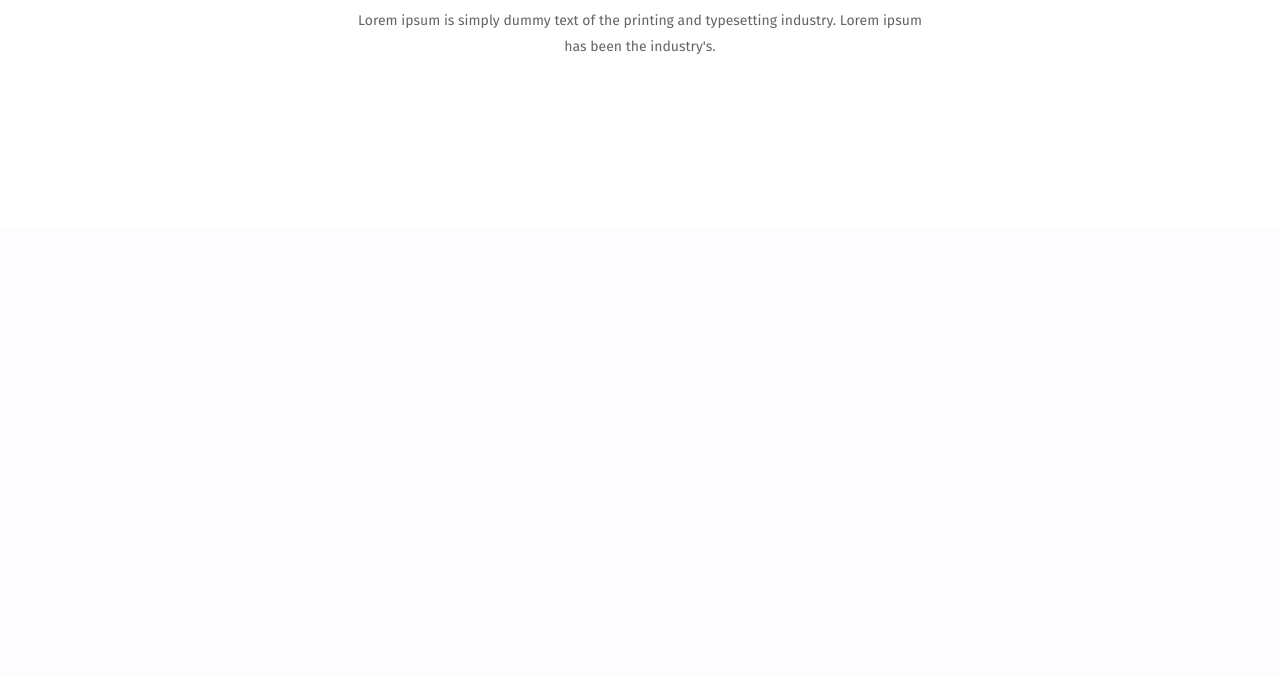
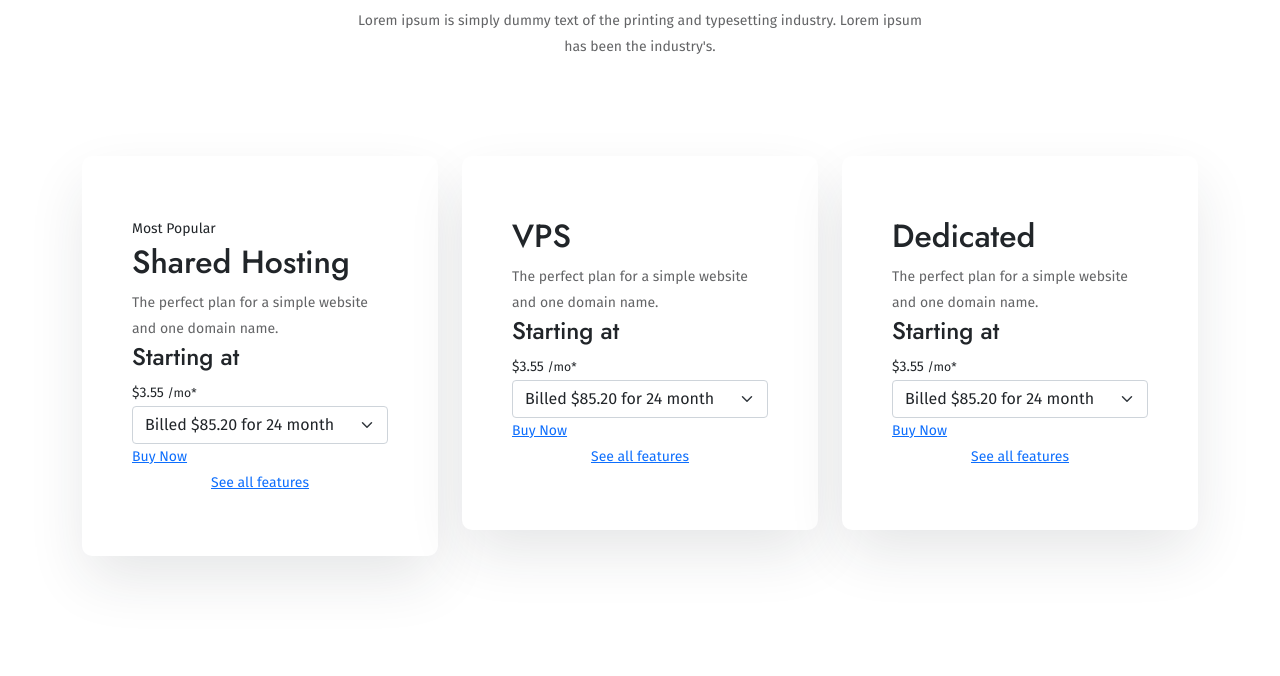
Before and after one commit to imation82/hoston-premium, a PHP site: page / in a window 1280 px wide. Shown: the part 4731-5407 px from the top of the page. Before the commit the page ends 4785 px from the top, so only its background shows below. Run offline with PHP 8.4, Linux system fonts and the light colour scheme; some web fonts are replaced.

Commit message:
Added - Packages

```diff
--- a/assets/css/custom.css
+++ b/assets/css/custom.css
@@ -368,6 +368,15 @@ section {
   color: #FFFFFF;
 }
 
+.packages__block {
+  position: relative;
+  background: #ffffff;
+  padding: 60px 50px;
+  -webkit-box-shadow: 0px 25px 60px -5px rgba(33, 40, 51, 0.12);
+          box-shadow: 0px 25px 60px -5px rgba(33, 40, 51, 0.12);
+  border-radius: 10px;
+}
+
 @media (min-width: 320px) and (max-width: 767px) {
   .header {
     padding-top: 100px;
--- a/assets/css/custom.scss
+++ b/assets/css/custom.scss
@@ -329,6 +329,16 @@ section {
     }
 }
 
+// Packages
+
+.packages__block {
+    position: relative;
+    background: #ffffff;
+    padding: 60px 50px;
+    box-shadow: 0px 25px 60px -5px rgba(33,40,51,0.12);
+    border-radius: 10px;
+}
+
 // Media queries
 
 @media (min-width:320px) and (max-width:767px) {
--- a/index.html
+++ b/index.html
@@ -381,6 +381,120 @@
                     </div>
                 </div>
             </div>
+            <div class="row mt-5">
+                <div class="col-lg-4">
+                  <div class="packages__block">
+                    <span class="packages__popular">Most Popular</span>
+                    <h3>Shared Hosting</h3>
+                    <p class="packages__block--description"> The perfect plan for a simple website and one domain name. </p>
+                    <div class="package">
+                      <h4>Starting at</h4>
+                      <div class="packages__block--price">
+                        <span>$3.55</span>
+                        <small>/mo*</small>
+                      </div>
+                      <select class="form-select form-control">
+                        <option value="1" selected>Billed $85.20 for 24 month</option>
+                        <option value="2">Billed $42.60 for 12 month</option>
+                        <option value="3">Billed $21.30 for 6 month</option>
+                      </select>
+                      <a href="#" class="order__btn1">Buy Now</a>
+                      <div class="package-detail-block">
+                        <div class="collapse" id="package-details-1">
+                          <div class="package-lists">
+                            <ul class="list-unstyled">
+                              <li>Unlimited websites</li>
+                              <li>Unlimited storage</li>
+                              <li>Scalable bandwidth</li>
+                              <li>25 MySQL databases</li>
+                              <li>25 FTP logins</li>
+                              <li>Free SSL certificate by Let's Encrypt</li>
+                              <li>Free domain for the first year</li>
+                            </ul>
+                          </div>
+                        </div>
+                        <div class="package-btn text-center">
+                          <a class="custom-btn-2 all-features pricingPlan" data-bs-toggle="collapse" href="#package-details-1" role="button" aria-expanded="false"> See all features </a>
+                        </div>
+                      </div>
+                    </div>
+                  </div>
+                </div>
+                <div class="col-lg-4">
+                  <div class="packages__block">
+                    <h3>VPS</h3>
+                    <p class="packages__block--description"> The perfect plan for a simple website and one domain name. </p>
+                    <div class="package">
+                      <h4>Starting at</h4>
+                      <div class="packages__block--price">
+                        <span>$3.55</span>
+                        <small>/mo*</small>
+                      </div>
+                      <select class="form-select form-control">
+                        <option value="1" selected>Billed $85.20 for 24 month</option>
+                        <option value="2">Billed $42.60 for 12 month</option>
+                        <option value="3">Billed $21.30 for 6 month</option>
+                      </select>
+                      <a href="#" class="order__btn2">Buy Now</a>
+                      <div class="package-detail-block">
+                        <div class="collapse" id="package-details-2">
+                          <div class="package-lists">
+                            <ul class="list-unstyled">
+                              <li>Unlimited websites</li>
+                              <li>Unlimited storage</li>
+                              <li>Scalable bandwidth</li>
+                              <li>25 MySQL databases</li>
+                              <li>25 FTP logins</li>
+                              <li>Free SSL certificate by Let's Encrypt</li>
+                              <li>Free domain for the first year</li>
+                            </ul>
+                          </div>
+                        </div>
+                        <div class="package-btn text-center">
+                          <a class="custom-btn-2 all-features pricingPlan" data-bs-toggle="collapse" href="#package-details-2" role="button" aria-expanded="false"> See all features </a>
+                        </div>
+                      </div>
+                    </div>
+                  </div>
+                </div>
+                <div class="col-lg-4">
+                  <div class="packages__block">
+                    <h3>Dedicated</h3>
+                    <p class="packages__block--description"> The perfect plan for a simple website and one domain name. </p>
+                    <div class="package">
+                      <h4>Starting at</h4>
+                      <div class="packages__block--price">
+                        <span>$3.55</span>
+                        <small>/mo*</small>
+                      </div>
+                      <select class="form-select form-control">
+                        <option value="1" selected>Billed $85.20 for 24 month</option>
+                        <option value="2">Billed $42.60 for 12 month</option>
+                        <option value="3">Billed $21.30 for 6 month</option>
+                      </select>
+                      <a href="#" class="order__btn1">Buy Now</a>
+                      <div class="package-detail-block">
+                        <div class="collapse" id="package-details-3">
+                          <div class="package-lists">
+                            <ul class="list-unstyled">
+                              <li>Unlimited websites</li>
+                              <li>Unlimited storage</li>
+                              <li>Scalable bandwidth</li>
+                              <li>25 MySQL databases</li>
+                              <li>25 FTP logins</li>
+                              <li>Free SSL certificate by Let's Encrypt</li>
+                              <li>Free domain for the first year</li>
+                            </ul>
+                          </div>
+                        </div>
+                        <div class="package-btn text-center">
+                          <a class="custom-btn-2 all-features pricingPlan" data-bs-toggle="collapse" href="#package-details-3" role="button" aria-expanded="false"> See all features </a>
+                        </div>
+                      </div>
+                    </div>
+                  </div>
+                </div>
+              </div>
         </div>
     </section>
     <!-- end: packages -->
```
Also changed, not shown: 1 other file.
